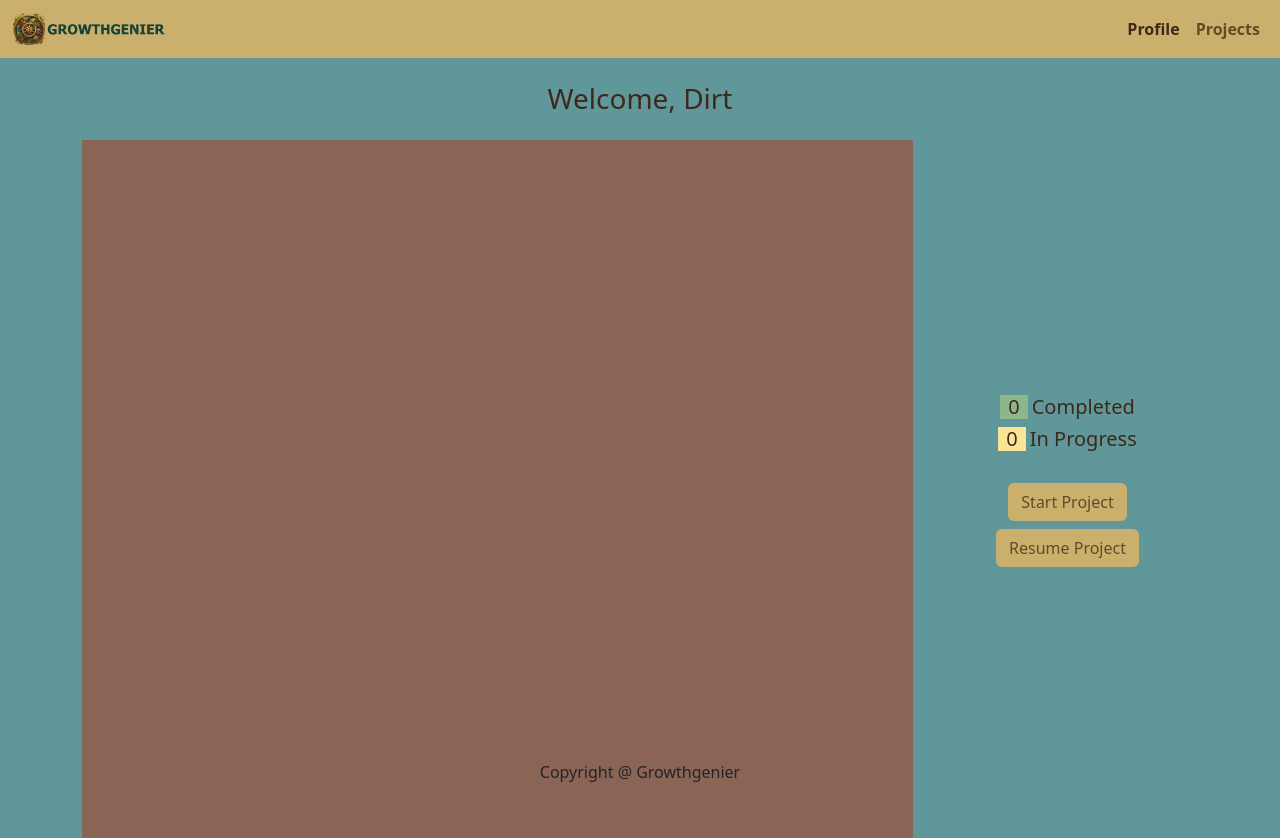
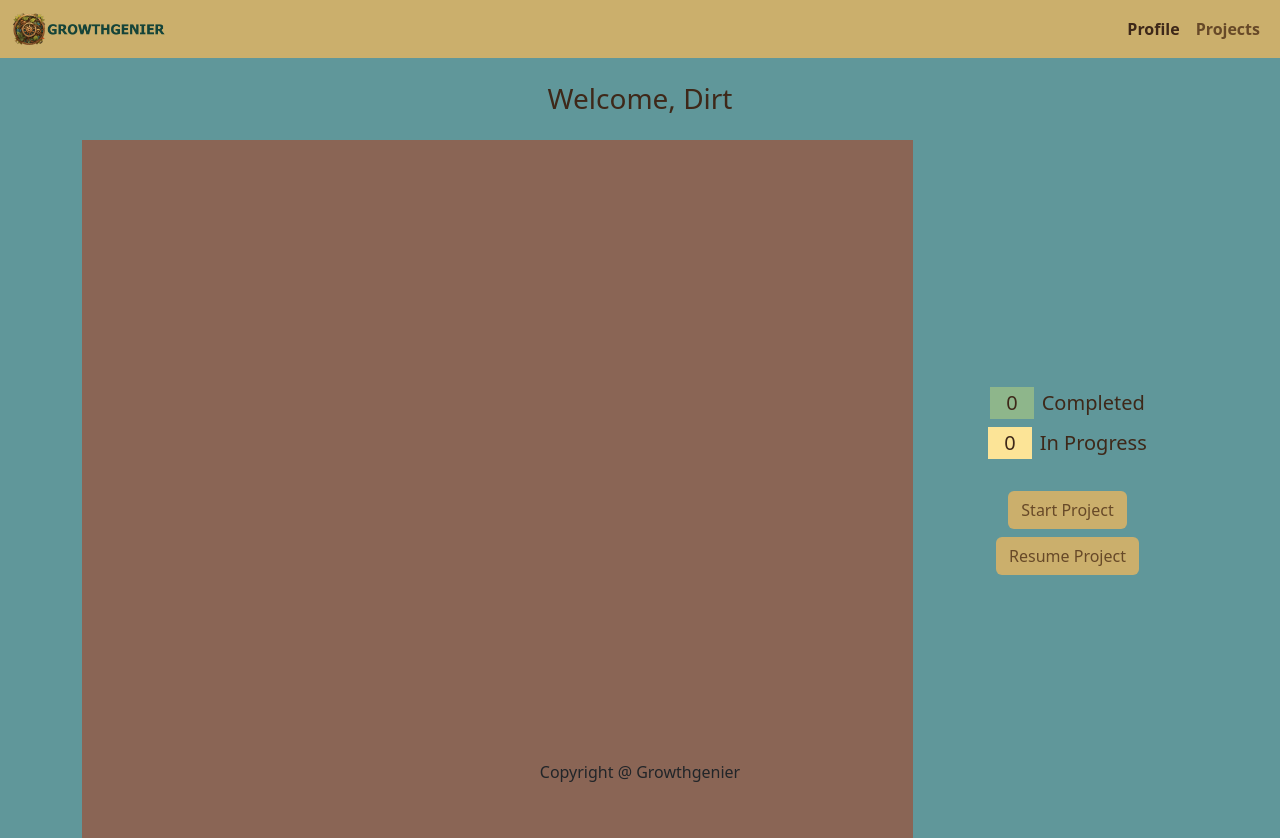
Before and after one commit to astrahalora/Growthgenier, a React (Vite) app in the folder client/: page / in a window 1280 px wide. Built offline with nearby package versions, Linux system fonts and the light colour scheme.

Commit message:
Minor style adjustment

```diff
--- a/client/src/assets/scss/_elements.scss
+++ b/client/src/assets/scss/_elements.scss
@@ -26,10 +26,11 @@
 }
 
 .footer-position {
+    text-align: center;
+
     @media (min-width: 992px) {
         position: fixed;
         bottom: 0;
         width: 100%;
-        text-align: center;
     }
 }
--- a/client/src/components/GrowthOptions.jsx
+++ b/client/src/components/GrowthOptions.jsx
@@ -4,11 +4,11 @@ export default function GrowthOptions() {
     <div className="col text-custom-secondary my-auto text-lg-center">
       <div>
         <div>
-          <h5 className="d-inline-block px-2 me-1 bkg-nature">{completed}</h5>
+          <h5 className="d-inline-block px-3 me-2 py-1 bkg-nature">{completed}</h5>
           <h5 className="d-inline-block">Completed</h5>
         </div>
         <div>
-          <h5 className="d-inline-block px-2 me-1 bkg-achievement">
+          <h5 className="d-inline-block px-3 me-2 py-1 bkg-achievement">
             {completed}
           </h5>
           <h5 className="d-inline-block">In Progress</h5>
```
